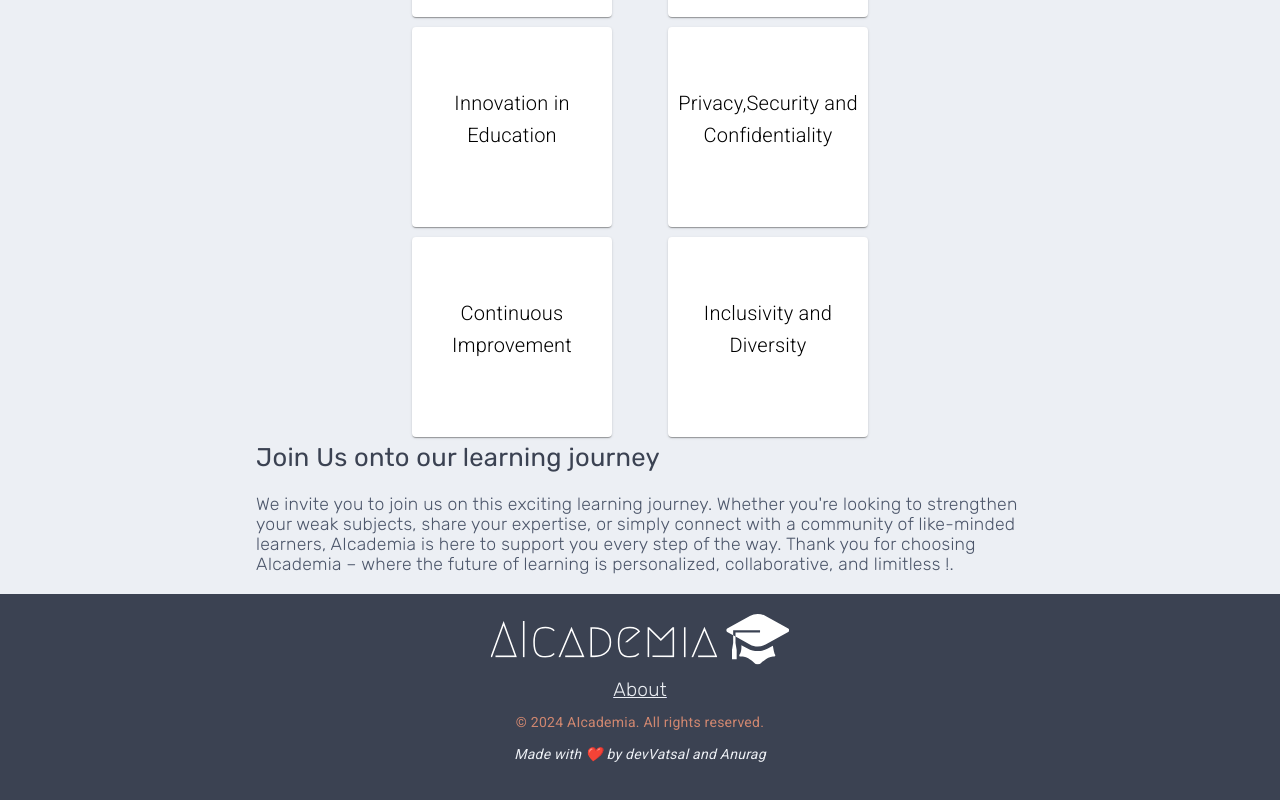
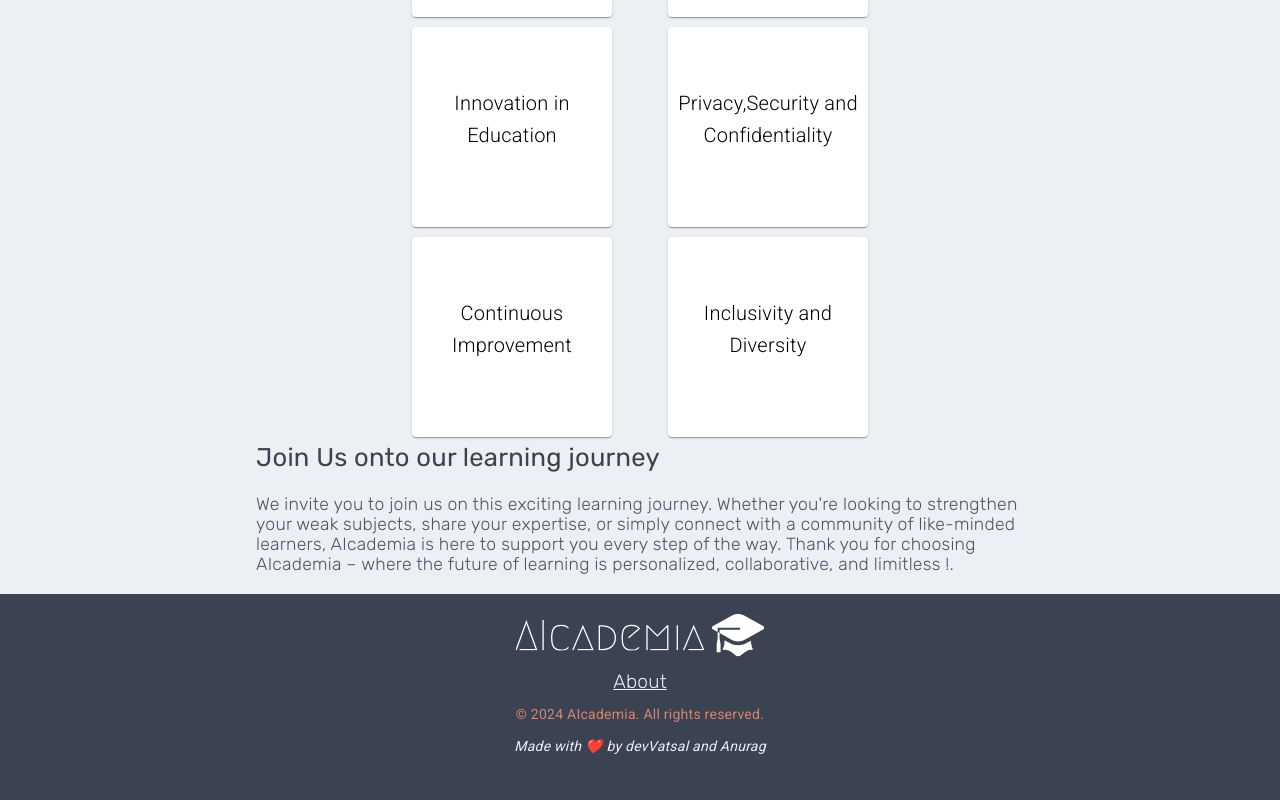
Before and after one commit to Vatsalmadhur/AIcademia, an Angular app in the folder app/: page /about in a window 1280 px wide. Shown: the part 960-1760 px from the top of the page. Built offline with nearby package versions, Linux system fonts and the light colour scheme.

Commit message:
bug fixing

```diff
--- a/app/src/app/footer/footer.component.sass
+++ b/app/src/app/footer/footer.component.sass
@@ -18,7 +18,7 @@ footer
 
 
     img
-      max-width: 300px
+      max-width: 250px
       height: auto
 
   .copyright
--- a/app/src/app/home/home.component.html
+++ b/app/src/app/home/home.component.html
@@ -7,7 +7,7 @@
                 and elevate your education together</p>
             <div class="btnBox flexCent">
             <app-dw-button></app-dw-button>
-            <a href="/about"><app-ln-button></app-ln-button></a>
+            <a routerLink="about"><app-ln-button></app-ln-button></a>
         </div>
         </div>
     </div>
--- a/app/src/app/home/home.component.ts
+++ b/app/src/app/home/home.component.ts
@@ -1,10 +1,11 @@
 import { Component } from '@angular/core';
 import { DwButtonComponent } from '../dw-button/dw-button.component';
 import { LnButtonComponent } from '../ln-button/ln-button.component';
+import { RouterModule } from '@angular/router';
 @Component({
   selector: 'app-home',
   standalone: true,
-  imports: [DwButtonComponent,LnButtonComponent],
+  imports: [DwButtonComponent,LnButtonComponent,RouterModule],
   templateUrl: './home.component.html',
   styleUrl: './home.component.sass'
 })
--- a/app/src/app/routes.ts
+++ b/app/src/app/routes.ts
@@ -5,7 +5,6 @@ const routeConfig: Routes = [
     {
       path: '',
       component: HomeComponent,
-    //   title: 'Home page'
     },
     {
       path: 'about',
```
